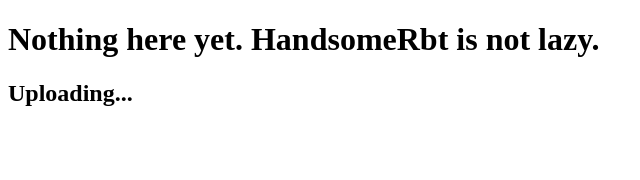
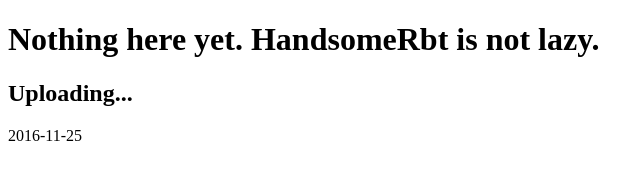
Before and after one commit to handsomeRobot/Wolve_Game, a plain HTML site: page news/index.html in a window 1280 px wide. Shown: the full height of the page, 0-640 px from the left. Drawn offline with Linux system fonts and the light colour scheme.

Commit message:
mods to news/index

```diff
--- a/news/index.html
+++ b/news/index.html
@@ -5,4 +5,5 @@
 </head>
 <h1>Nothing here yet. HandsomeRbt is not lazy.</h1>
 <h2>Uploading...</h2>
+<div>2016-11-25</div>
 </html>
```
